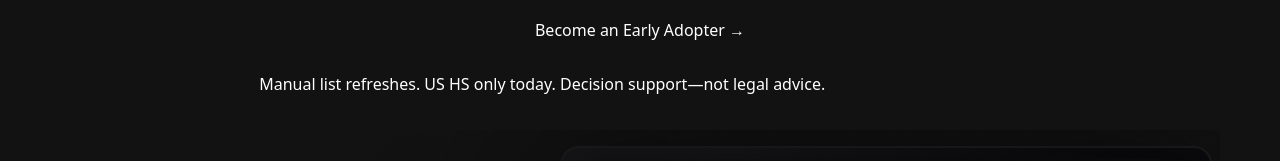
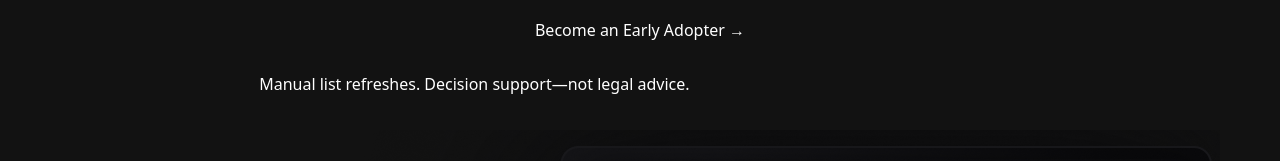
Before and after one commit to velocitycompliance/velocitycompliance.github.io, a Next.js app: page / in a window 1280 px wide. Shown: the part 246-407 px from the top of the page. Built offline with nearby package versions, Linux system fonts and the light colour scheme; no server answers.

Commit message:
fixed updated token PAT

```diff
--- a/app/page.tsx
+++ b/app/page.tsx
@@ -65,7 +65,7 @@ export default function Home() {
               Become an Early Adopter &rarr;
             </Button>
             <p className="leading-7 mt-4 text-muted-foreground">
-              Manual list refreshes. US HS only today. Decision support—not legal advice.
+              Manual list refreshes. Decision support—not legal advice.
             </p>
           </div>
 
```
